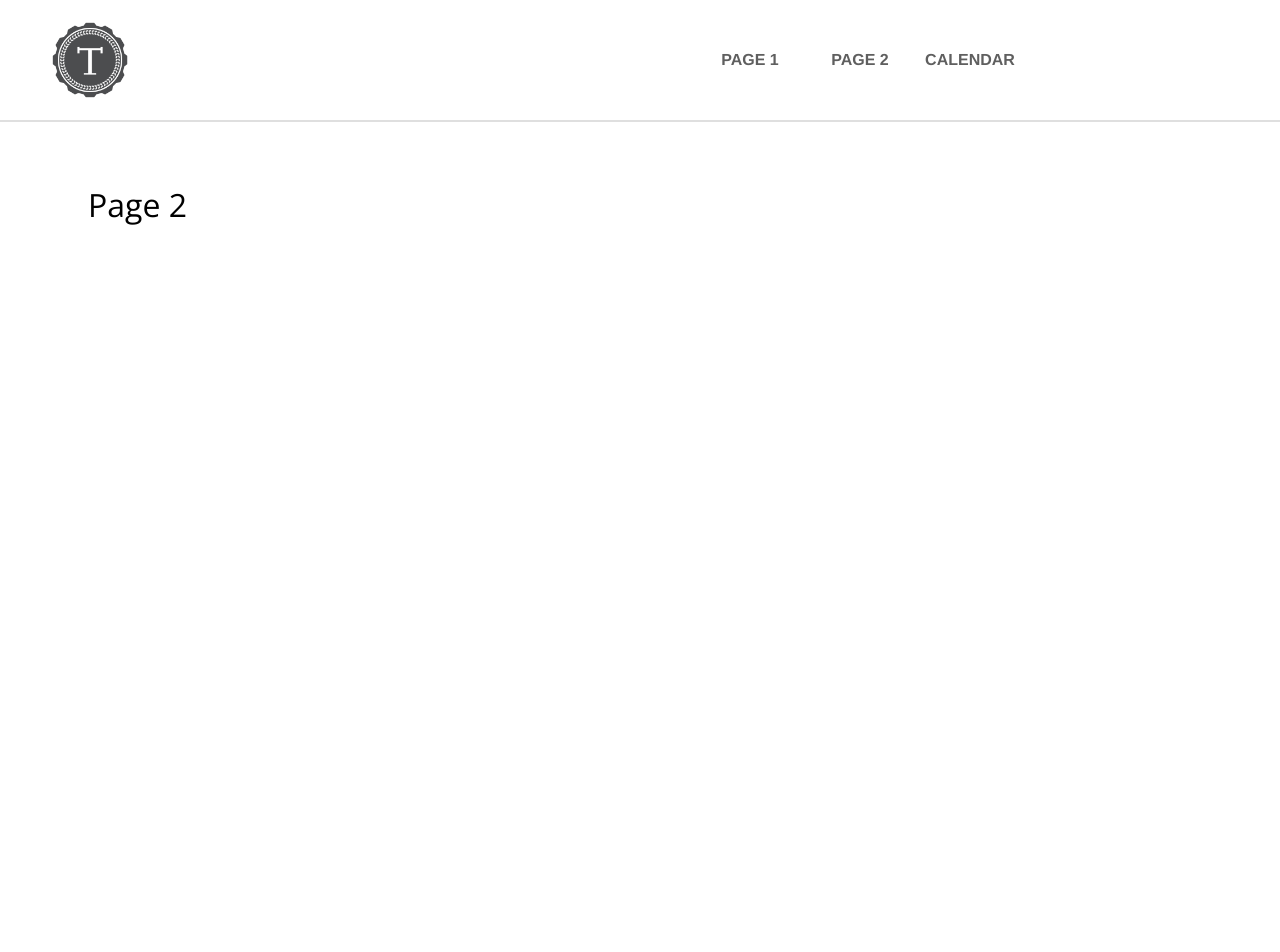
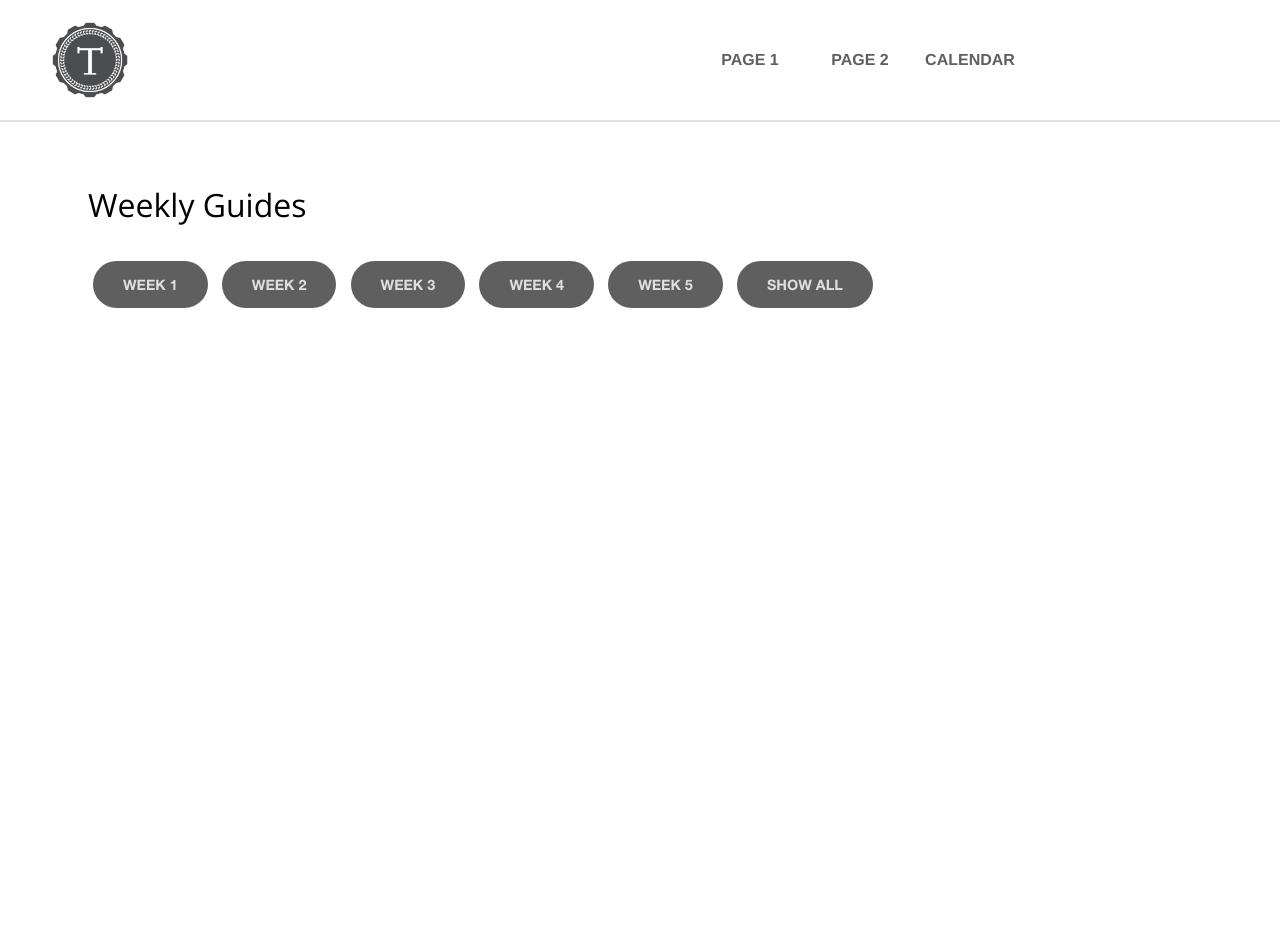
Before and after one commit to turingschool/mod5-curriculum-site, a Jekyll site: the page built from weekly_guides/index.html, in a window 1280 px wide. Shown: the top 952 px of the page. Built offline with Jekyll 4.4.1, drawn with Linux system fonts in a browser that asks for light colours.

Commit message:
Add buttons to Weekly Guides

```diff
--- a/weekly_guides/index.html
+++ b/weekly_guides/index.html
@@ -1,4 +1,13 @@
 ---
 layout: page
-title: Page 2
+title: Weekly Guides
 ---
+
+<section>
+  <button class="btn btn-dark week-selector" data-week="1">Week 1</button>
+  <button class="btn btn-dark week-selector" data-week="2">Week 2</button>
+  <button class="btn btn-dark week-selector" data-week="3">Week 3</button>
+  <button class="btn btn-dark week-selector" data-week="4">Week 4</button>
+  <button class="btn btn-dark week-selector" data-week="5">Week 5</button>
+  <button class="btn btn-dark week-selector" data-week="0">Show All</button>
+</section>
```
